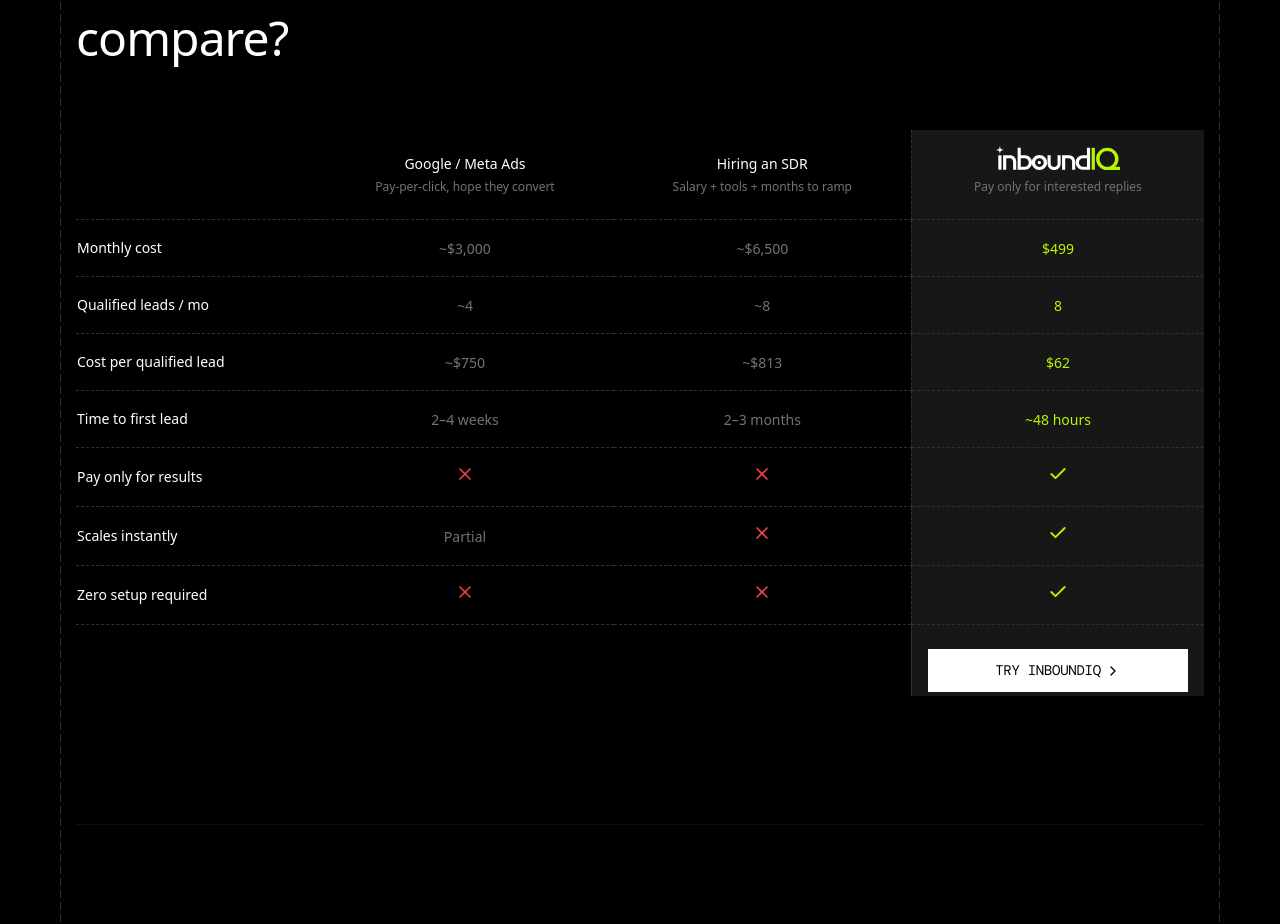
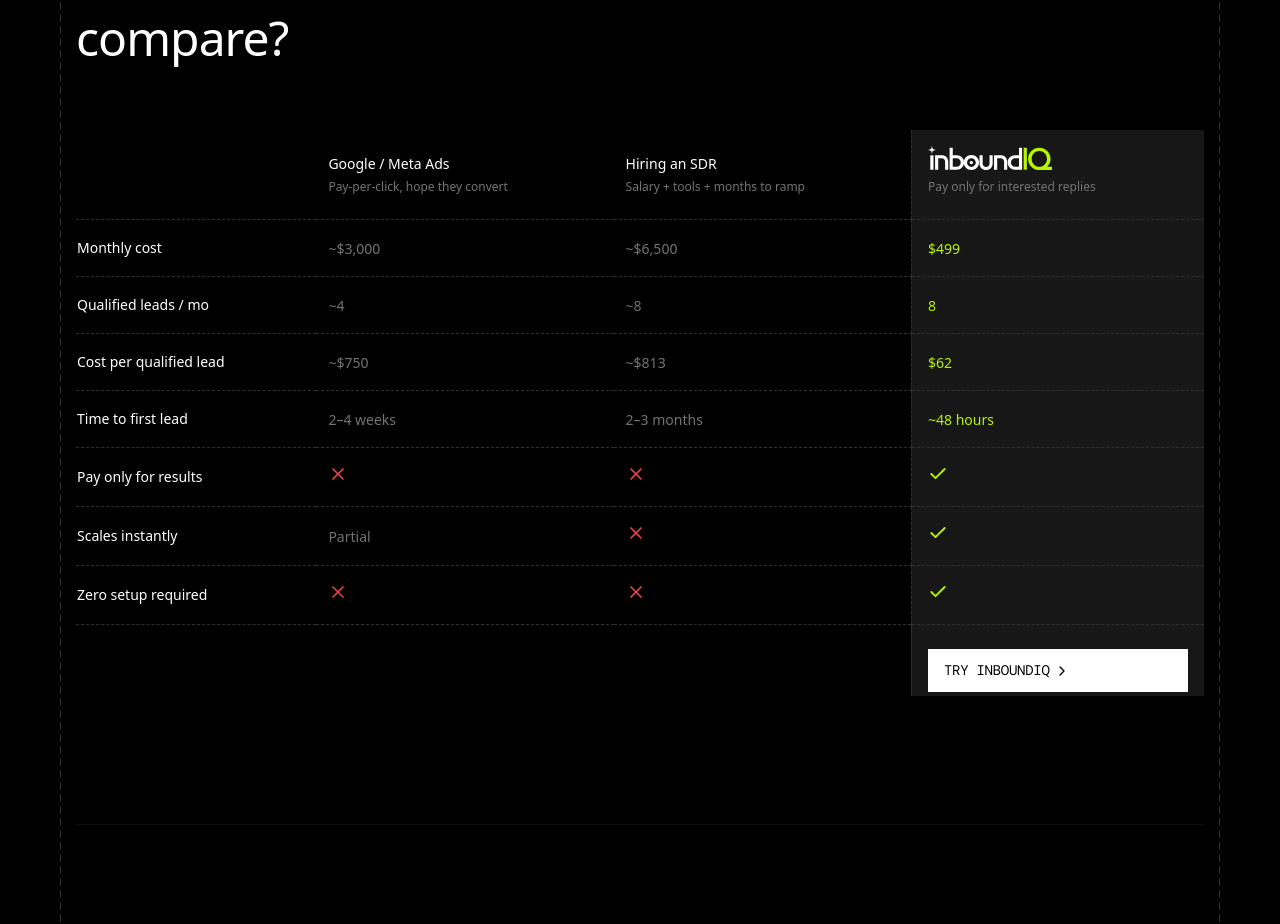
Before and after one commit to Yadav036/inboundiq-seo, a Next.js app: page / in a window 1280 px wide. Shown: the part 6039-6963 px from the top of the page. Built offline with nearby package versions, Linux system fonts and the light colour scheme; a web font is replaced by a local one.

Commit message:
Fixed the left justification in the table

```diff
--- a/components/landing/CompareTable.tsx
+++ b/components/landing/CompareTable.tsx
@@ -58,7 +58,7 @@
 function CellContent({ cell }: { cell: Cell }) {
   if (cell.type === 'check') {
     return (
-      <span className='inline-flex items-center justify-center text-[color:var(--Primary-500,#b7f601)]'>
+      <span className='inline-flex items-center justify-start text-[color:var(--Primary-500,#b7f601)]'>
         <Check className='size-5' strokeWidth={2.25} aria-hidden />
         <span className='sr-only'>Yes</span>
       </span>
@@ -66,7 +66,7 @@
   }
   if (cell.type === 'x') {
     return (
-      <span className='inline-flex items-center justify-center text-red-500'>
+      <span className='inline-flex items-center justify-start text-red-500'>
         <X className='size-5' strokeWidth={2} aria-hidden />
         <span className='sr-only'>No</span>
       </span>
@@ -101,7 +101,7 @@
         className,
       )}
     >
-      <table className='w-full min-w-[720px] border-collapse text-center'>
+      <table className='w-full min-w-[720px] border-collapse text-left'>
         <colgroup>
           <col className='w-[min(28%,220px)]' />
           <col />
@@ -118,7 +118,7 @@
               scope='col'
               className='border-b border-dashed border-[#303030] px-3 pb-6 pt-4 align-bottom'
             >
-              <div className='flex flex-col items-center gap-1.5'>
+              <div className='flex flex-col items-start gap-1.5 text-left'>
                 <span className='font-sans text-sm font-normal leading-tight text-white'>
                   Google / Meta Ads
                 </span>
@@ -131,7 +131,7 @@
               scope='col'
               className='border-b border-dashed border-[#303030] px-3 pb-6 pt-4 align-bottom'
             >
-              <div className='flex flex-col items-center gap-1.5'>
+              <div className='flex flex-col items-start gap-1.5 text-left'>
                 <span className='font-sans text-sm font-normal leading-tight text-white'>
                   Hiring an SDR
                 </span>
@@ -144,8 +144,8 @@
               scope='col'
               className='border-b border-dashed border-[#303030] border-l border-[#303030] bg-[color:var(--Neutral-100,#171717)] px-4 pb-6 pt-4 align-bottom'
             >
-              <div className='flex flex-col items-center gap-2'>
-                <div className='flex justify-center'>
+              <div className='flex flex-col items-start gap-2 text-left'>
+                <div className='flex justify-start'>
                   <Logo />
                 </div>
                 <span className='max-w-[14rem] font-sans text-xs font-normal leading-[1.35] text-[color:var(--Neutral-500,#737373)]'>
@@ -164,23 +164,23 @@
               >
                 {row.label}
               </th>
-              <td className='border-b border-dashed border-[#303030] px-3 py-4'>
+              <td className='border-b border-dashed border-[#303030] px-3 py-4 text-left'>
                 <CellContent cell={row.google} />
               </td>
-              <td className='border-b border-dashed border-[#303030] px-3 py-4'>
+              <td className='border-b border-dashed border-[#303030] px-3 py-4 text-left'>
                 <CellContent cell={row.sdr} />
               </td>
-              <td className='border-b border-dashed border-[#303030] border-l border-[#303030] bg-[color:var(--Neutral-100,#171717)] px-4 py-4'>
+              <td className='border-b border-dashed border-[#303030] border-l border-[#303030] bg-[color:var(--Neutral-100,#171717)] px-4 py-4 text-left'>
                 <CellContent cell={row.inbound} />
               </td>
             </tr>
           ))}
           <tr>
             <td className='p-0' colSpan={3} />
-            <td className='border-l border-[#303030] bg-[color:var(--Neutral-100,#171717)] px-4 pb-1 pt-6'>
+            <td className='border-l border-[#303030] bg-[color:var(--Neutral-100,#171717)] px-4 pb-1 pt-6 text-left'>
               <Link
                 href='/demo'
-                className='flex w-full items-center justify-center gap-1 bg-white px-4 py-3 font-mono text-sm font-normal leading-[1.4] tracking-[-0.02em] text-black transition-opacity hover:opacity-90'
+                className='inline-flex w-full items-center justify-start gap-1 bg-white px-4 py-3 font-mono text-sm font-normal leading-[1.4] tracking-[-0.02em] text-black transition-opacity hover:opacity-90'
               >
                 TRY INBOUNDIQ
                 <ChevronRight className='size-4 shrink-0' strokeWidth={2} aria-hidden />
```
